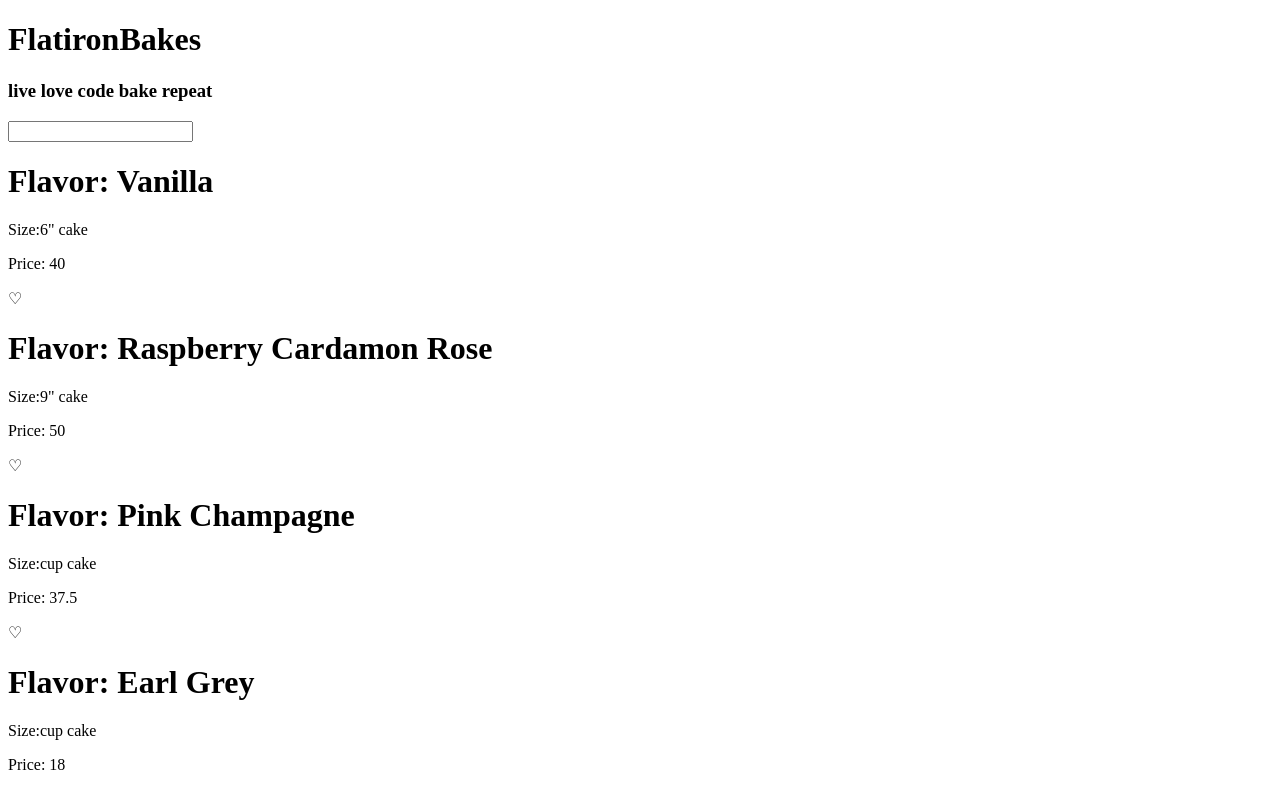
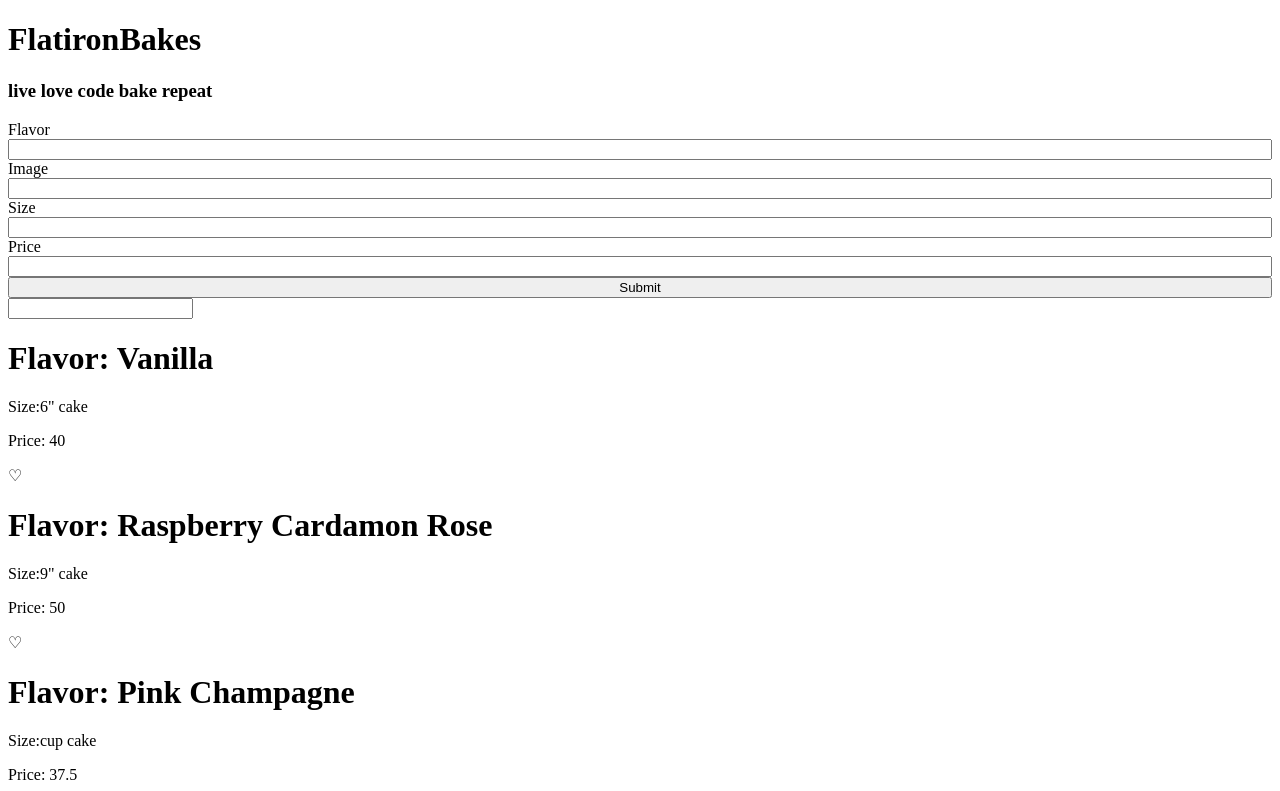
Before and after one commit to learn-co-students/Phase-2-Lecture-Activity-Flatiron-Bakes-101121, a React (Create React App) app: page / in a window 1280 px wide. Shown: the top 791 px of the page. Built offline with nearby package versions, Linux system fonts and the light colour scheme.

Commit message:
forms and data.json

```diff
--- a/src/components/App.js
+++ b/src/components/App.js
@@ -3,6 +3,7 @@ import {useState} from 'react'
 import CakeContainer from "./CakeContainer";
 import Header from "./Header";
 import Search from "./Search";
+import Form from "./Form"
 
 //data
 import {cakes} from "../data/cakesData"
@@ -16,10 +17,17 @@ function App() {
     setCakeList(cakes.filter(cake => cake.flavor.includes(e.target.value)))
   }
 
+  const handleAddCake = (cake) => {
+
+    setCakeList([cake, ...cakeList])
+  }
+
+
 
   return (
     <div className="App">
       <Header bakeryName="FlatironBakes" slogan="live love code bake repeat"/>
+      <Form handleAddCake={handleAddCake}/>
       <Search search={search} handleSearch={handleSearch}/>
       <CakeContainer cakeList={cakeList}/>
 
--- /dev/null
+++ b/src/components/Form.js
@@ -0,0 +1,65 @@
+import {useState} from 'react'
+
+function Form({handleAddCake}){
+    const [formData, setFormData] = useState({
+        flavor:'',
+        size:'',
+        image:'',
+        price:''
+    })
+
+    const handleChange = (e) => {
+        setFormData({...formData, [e.target.name]:e.target.value})
+    }
+
+    const handleSubmit = (e) => {
+        e.preventDefault()
+        handleAddCake(formData)
+
+      }
+    return(
+        <>
+            <form onSubmit={handleSubmit} style={{display:"flex", flexDirection:"column"}}>
+                <label>Flavor</label>
+                <input
+                    type="text"
+                    name="flavor"
+                    aria-label="title"
+                    value={formData.flavor}
+                    onChange={handleChange}
+                >
+                </input>
+                <label>Image</label>
+                <input
+                    type="text"
+                    name="image"
+                    aria-label="image"
+                    value={formData.image}
+                    onChange={handleChange}
+                >
+                </input>
+                <label>Size</label>
+                <input
+                    type="text"
+                    name="size"
+                    aria-label="size"
+                    value={formData.size}
+                    onChange={handleChange}
+                >
+                </input>
+                <label>Price</label>
+                <input
+                    type="number"
+                    name="price"
+                    aria-label="price"
+                    value={formData.price}
+                    onChange={handleChange}
+                >
+                </input>
+                <input type="submit"></input>
+            </form>
+        </>
+    )
+}
+
+export default Form
```
Also changed, not shown: src/data/cakeData.json (added, +56 -0 lines).
